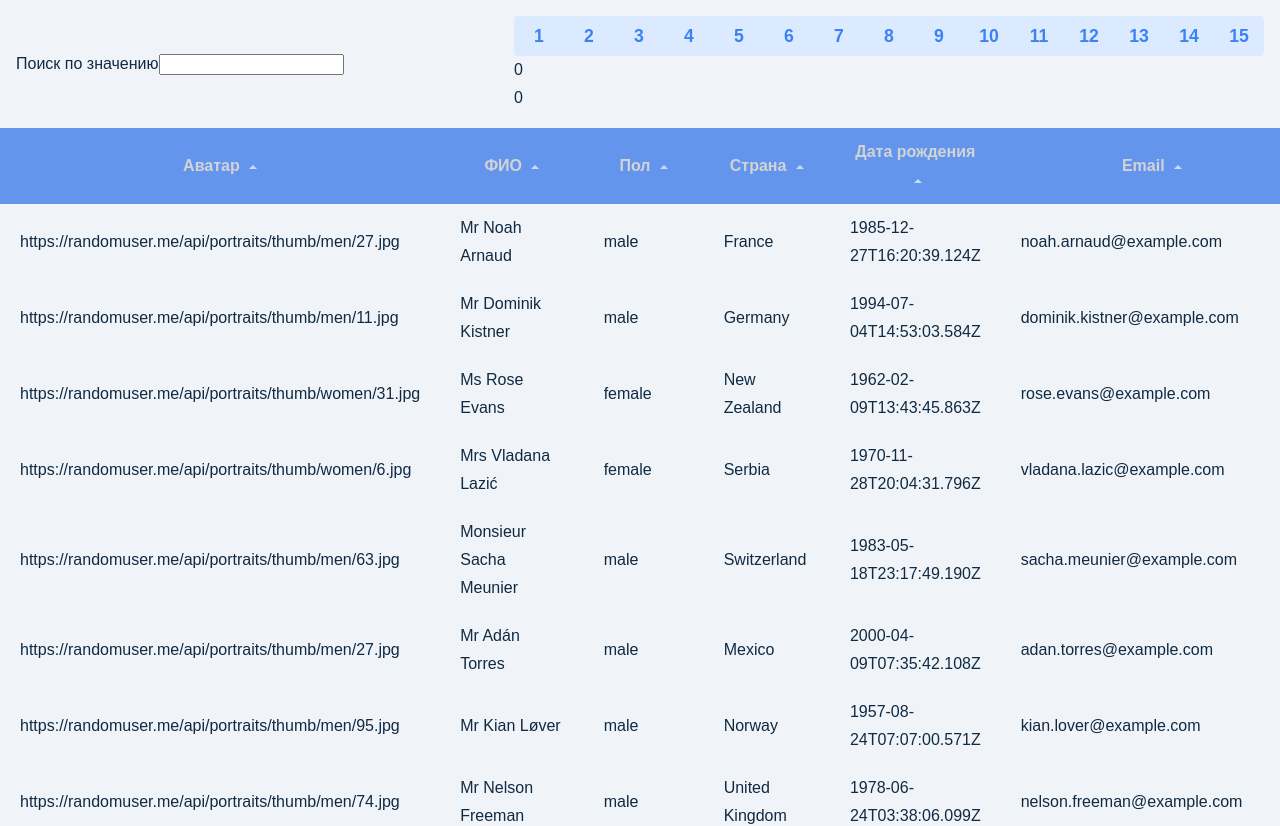
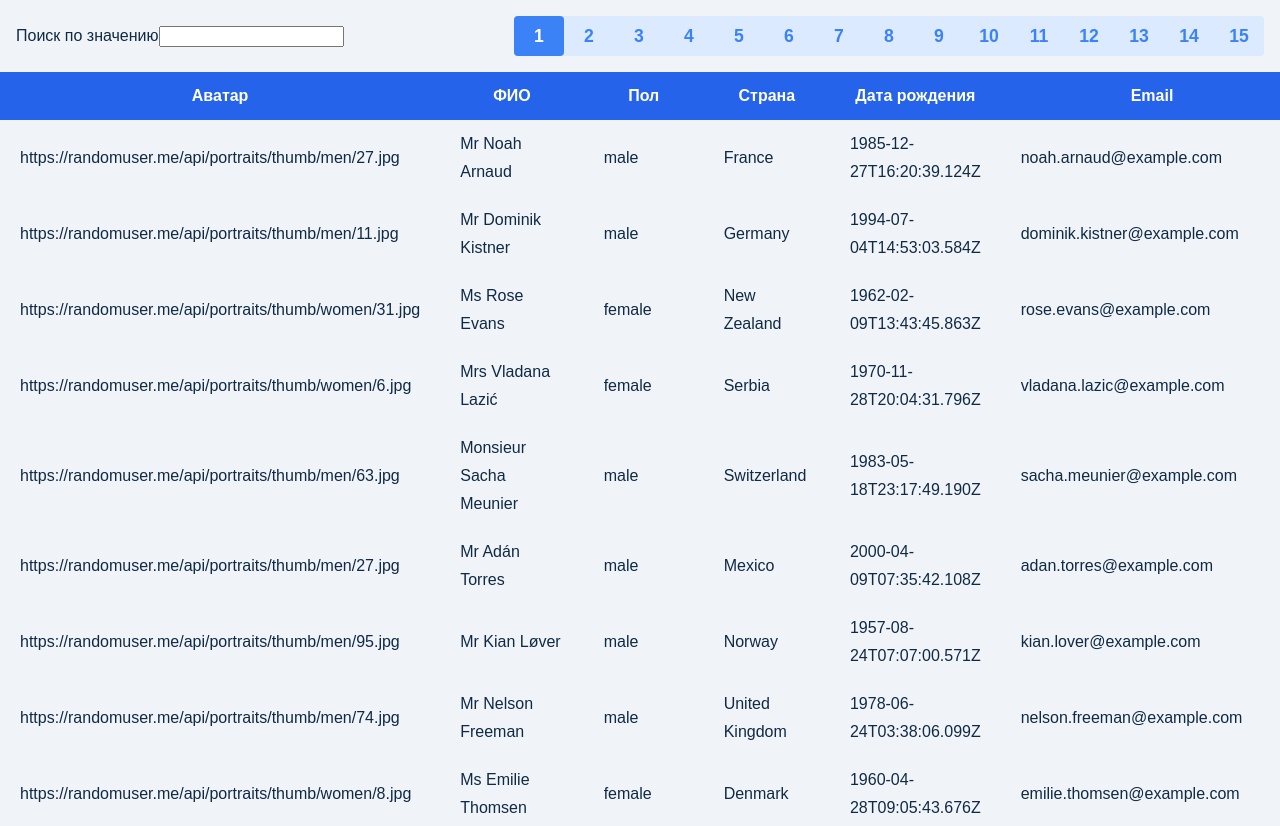
Before and after one commit to becasualle/vue-table, a Vue app: page / in a window 1280 px wide. Shown: the top 826 px of the page. Built offline with nearby package versions, Linux system fonts and the light colour scheme.

Commit message:
dynamic styles for pagination

```diff
--- a/src/components/DataTable.vue
+++ b/src/components/DataTable.vue
@@ -4,7 +4,7 @@
       <tr>
         <th v-for="(name, index) in columns" :key="index">
           {{ name }}
-          <span class="arrow asc"></span>
+          <!-- <span class="arrow asc"></span> -->
         </th>
       </tr>
     </thead>
@@ -33,8 +33,8 @@ table {
   width: 100%;
 }
 th {
-  background-color: cornflowerblue;
-  color: lightgray;
+  background-color: var(--primary-600);
+  color: #fff;
   cursor: pointer;
 }
 
--- a/src/components/PaginationBtns.vue
+++ b/src/components/PaginationBtns.vue
@@ -1,16 +1,19 @@
 <template>
-  <div class="buttons" @click="counter.increment">
-    <button v-for="num in pageNumbers" :key="num" class="page-btn">
+  <div class="buttons">
+    <button
+      v-for="num in pageNumbers"
+      :key="num"
+      :class="['page-btn', { active: table.currPageNum === num }]"
+      @click="() => table.setPageNum(num)"
+    >
       {{ num }}
     </button>
   </div>
-  <div>{{ counter.count }}</div>
-  <div>{{ counter.doubleCount }}</div>
 </template>
 
 <script setup lang="ts">
 import { computed } from "vue";
-import { useCounterStore } from "../stores/counter";
+import { useTableStore } from "../stores/table";
 
 interface Props {
   pagesNum: number;
@@ -18,16 +21,16 @@ interface Props {
 
 const props = defineProps<Props>();
 
-const counter = useCounterStore();
+const table = useTableStore();
 // @ts-ignore
-window.stores = { counter };
+window.stores = { table };
 
 const pageNumbers = computed(() =>
   Array.from({ length: props.pagesNum }, (_, index) => index + 1)
 );
 </script>
 
-<style scoped>
+<style scoped lang="scss">
 .buttons {
   background: var(--primary-100);
   border-radius: var(--borderRadius);
@@ -44,9 +47,9 @@ const pageNumbers = computed(() =>
   border-radius: var(--borderRadius);
   cursor: pointer;
 
-  /* &.active {
+  &.active {
     background: var(--primary-500);
     color: var(--white);
-  } */
+  }
 }
 </style>
--- a/src/stores/counter.ts
+++ /dev/null
@@ -1,12 +0,0 @@
-import { ref, computed } from "vue";
-import { defineStore } from "pinia";
-
-export const useCounterStore = defineStore("counter", () => {
-  const count = ref(0);
-  const doubleCount = computed(() => count.value * 2);
-  function increment() {
-    count.value++;
-  }
-
-  return { count, doubleCount, increment };
-});
--- /dev/null
+++ b/src/stores/table.ts
@@ -0,0 +1,10 @@
+import { defineStore } from "pinia";
+import { computed, ref } from "vue";
+
+export const useTableStore = defineStore("table", () => {
+  const currPageNum = ref(1);
+  const setPageNum = (page: number) => {
+    currPageNum.value = page;
+  };
+  return { currPageNum, setPageNum };
+});
```
